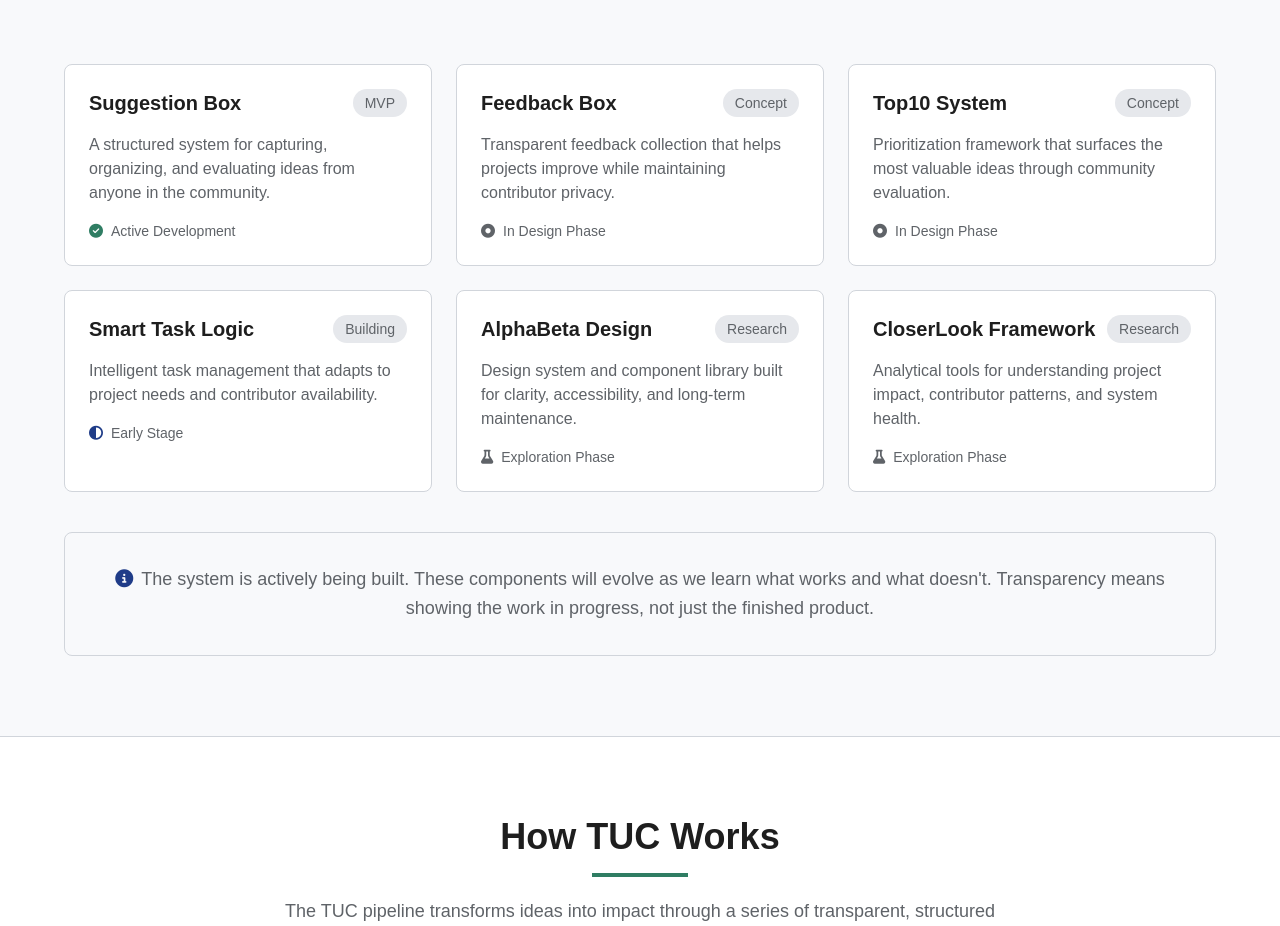
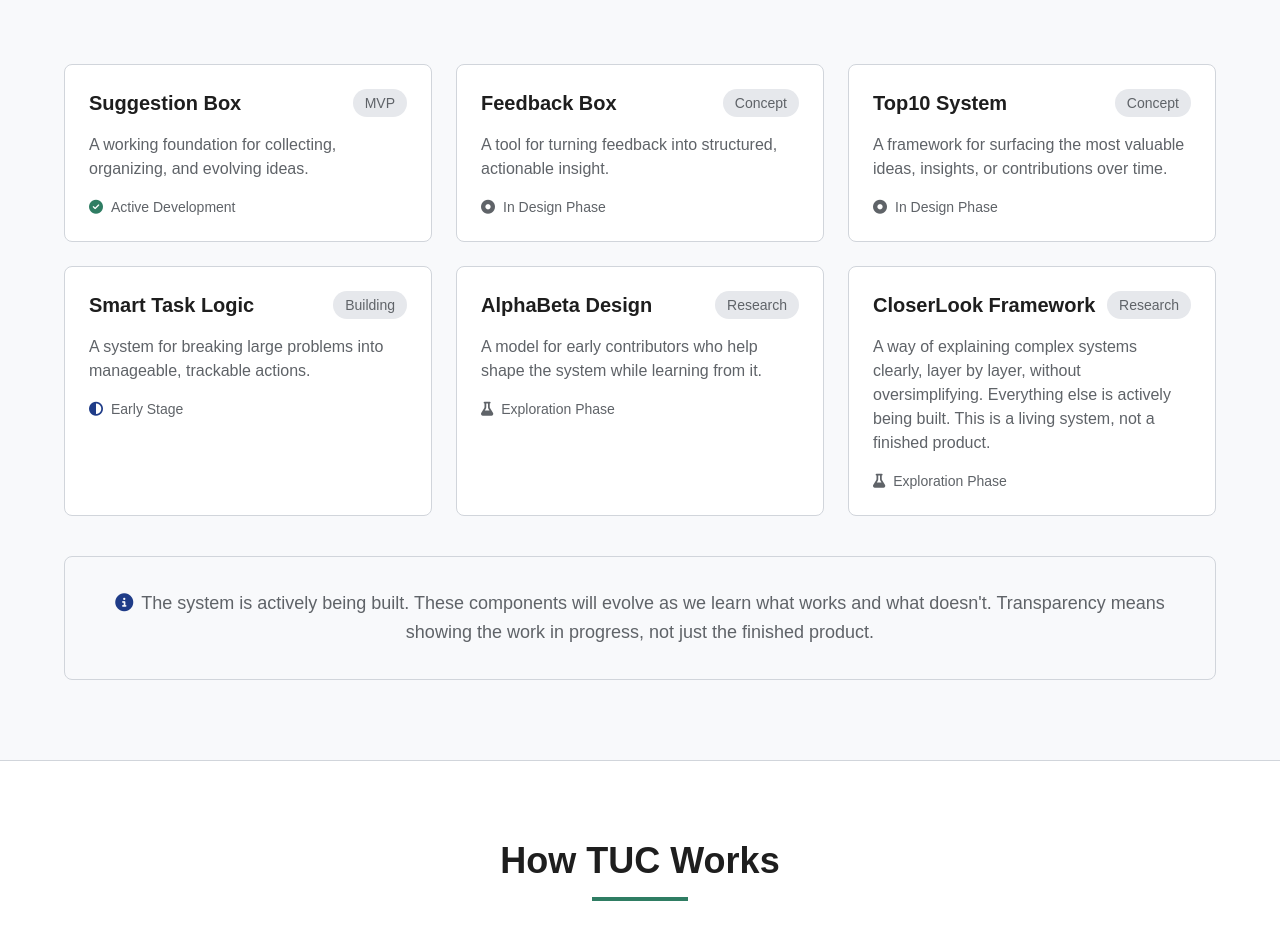
Before and after one commit to peterrobert/TUC_WEBSITE, a React (Vite) app: page / in a window 1280 px wide. Shown: the part 5160-6086 px from the top of the page. Built offline with nearby package versions, Linux system fonts and the light colour scheme; a web font is replaced by a local one.

Commit message:
Created the who are not section

```diff
--- a/src/data/landingPage.ts
+++ b/src/data/landingPage.ts
@@ -115,7 +115,7 @@ const landingPageData = {
         "name": "Suggestion Box",
         "status": "MVP",
         "statusType": "active",
-        "description": "A structured system for capturing, organizing, and evaluating ideas from anyone in the community.",
+        "description": "A working foundation for collecting, organizing, and evolving ideas.",
         "progressLabel": "Active Development",
         "icon": "fa-circle-check",
         "iconColor": "dark-cyan"
@@ -124,7 +124,7 @@ const landingPageData = {
         "name": "Feedback Box",
         "status": "Concept",
         "statusType": "concept",
-        "description": "Transparent feedback collection that helps projects improve while maintaining contributor privacy.",
+        "description": "A tool for turning feedback into structured, actionable insight.",
         "progressLabel": "In Design Phase",
         "icon": "fa-circle-dot",
         "iconColor": "medium-gray"
@@ -133,7 +133,7 @@ const landingPageData = {
         "name": "Top10 System",
         "status": "Concept",
         "statusType": "concept",
-        "description": "Prioritization framework that surfaces the most valuable ideas through community evaluation.",
+        "description": "A framework for surfacing the most valuable ideas, insights, or contributions over time.",
         "progressLabel": "In Design Phase",
         "icon": "fa-circle-dot",
         "iconColor": "medium-gray"
@@ -142,7 +142,7 @@ const landingPageData = {
         "name": "Smart Task Logic",
         "status": "Building",
         "statusType": "building",
-        "description": "Intelligent task management that adapts to project needs and contributor availability.",
+        "description": "A system for breaking large problems into manageable, trackable actions.",
         "progressLabel": "Early Stage",
         "icon": "fa-circle-half-stroke",
         "iconColor": "deep-blue"
@@ -151,7 +151,7 @@ const landingPageData = {
         "name": "AlphaBeta Design",
         "status": "Research",
         "statusType": "research",
-        "description": "Design system and component library built for clarity, accessibility, and long-term maintenance.",
+        "description": "A model for early contributors who help shape the system while learning from it.",
         "progressLabel": "Exploration Phase",
         "icon": "fa-flask",
         "iconColor": "medium-gray"
@@ -160,7 +160,7 @@ const landingPageData = {
         "name": "CloserLook Framework",
         "status": "Research",
         "statusType": "research",
-        "description": "Analytical tools for understanding project impact, contributor patterns, and system health.",
+        "description": "A way of explaining complex systems clearly, layer by layer, without oversimplifying.\nEverything else is actively being built.\nThis is a living system, not a finished product.",
         "progressLabel": "Exploration Phase",
         "icon": "fa-flask",
         "iconColor": "medium-gray"
```
